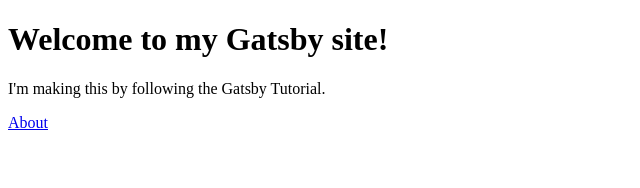
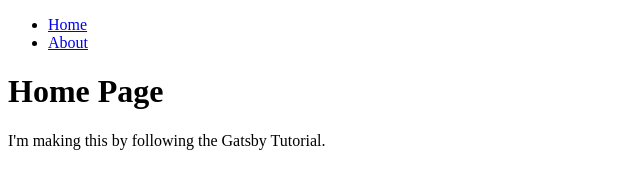
Before and after one commit to man-tax/gatsby-starter-default, a Gatsby site: page / in a window 1280 px wide. Shown: the whole page, without its empty margins (0-640 px from the left). Built offline with nearby package versions, Linux system fonts and the light colour scheme; Gatsby itself is replaced by a stand-in of ours.

Commit message:
Update index.js

```diff
--- a/src/pages/index.js
+++ b/src/pages/index.js
@@ -1,17 +1,10 @@
-// Step 1: Import React
 import * as React from 'react'
-import { Link } from 'gatsby'
-
-// Step 2: Define your component
+import Layout from '../components/layout'
 const IndexPage = () => {
   return (
-    <main>
-      <title>Home Page</title>
-      <h1>Welcome to my Gatsby site!</h1>
+    <Layout pageTitle="Home Page">
       <p>I'm making this by following the Gatsby Tutorial.</p>
-      <Link to="/about">About</Link>
-    </main>
+    </Layout>
   )
 }
-// Step 3: Export your component
 export default IndexPage
```
